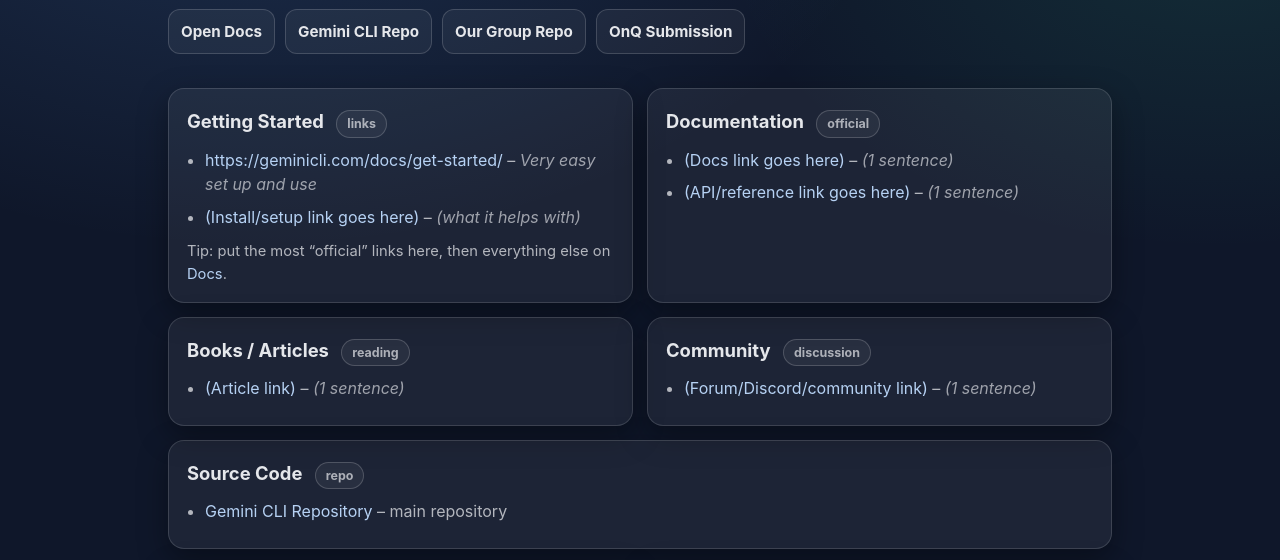
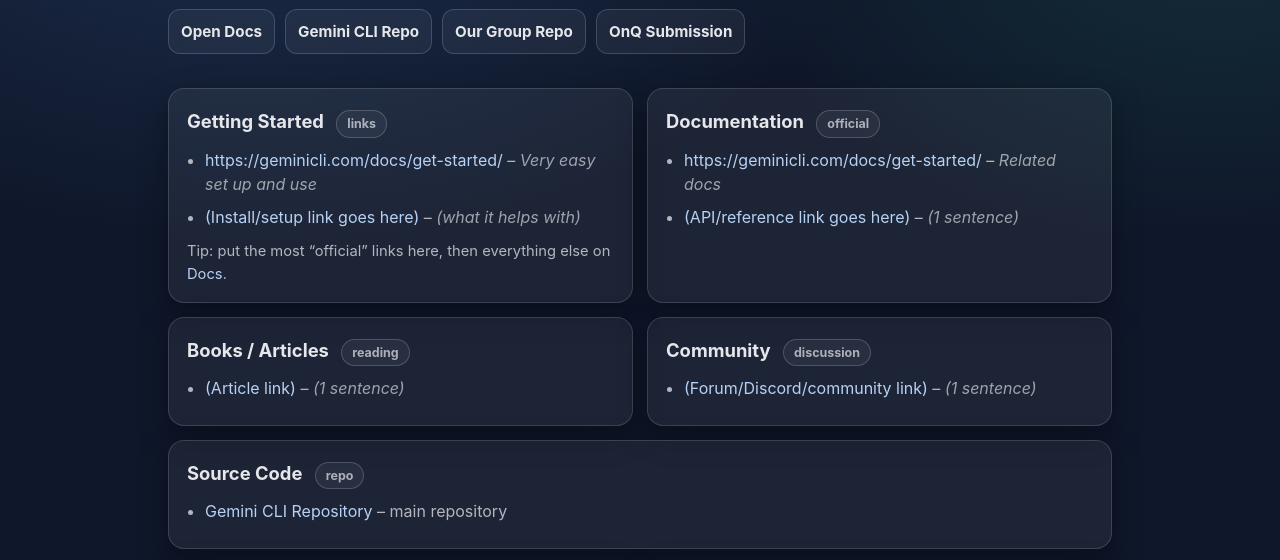
Before and after one commit to Marcelarojasss/cisc322-group6-website, a plain HTML site: page index.html in a window 1280 px wide. Shown: the part 192-752 px from the top of the page. Drawn offline with Linux system fonts and the light colour scheme.

Commit message:
Doc links

```diff
--- a/index.html
+++ b/index.html
@@ -208,7 +208,7 @@
       <div class="card">
         <h2>Documentation <span class="pill">official</span></h2>
         <ul>
-          <li><a href="#" target="_blank" rel="noopener">(Docs link goes here)</a> – <span class="muted-input">(1 sentence)</span></li>
+          <li><a href="#" target="_blank" rel="noopener">https://geminicli.com/docs/get-started/</a> – <span class="muted-input">Related docs</span></li>
           <li><a href="#" target="_blank" rel="noopener">(API/reference link goes here)</a> – <span class="muted-input">(1 sentence)</span></li>
         </ul>
       </div>
```
